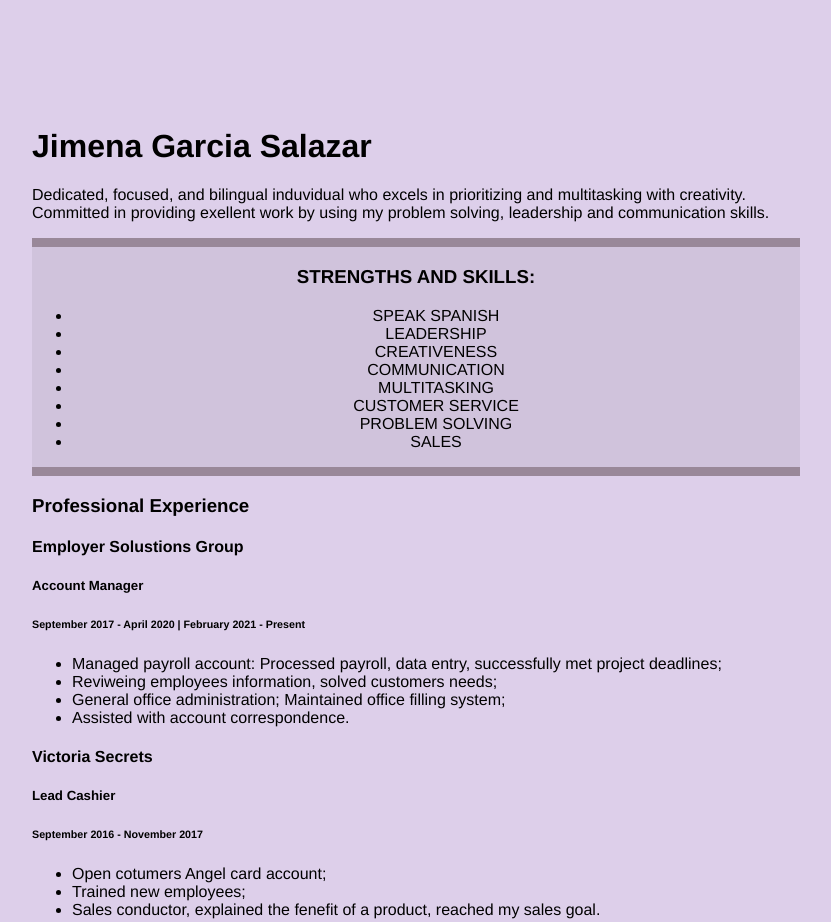
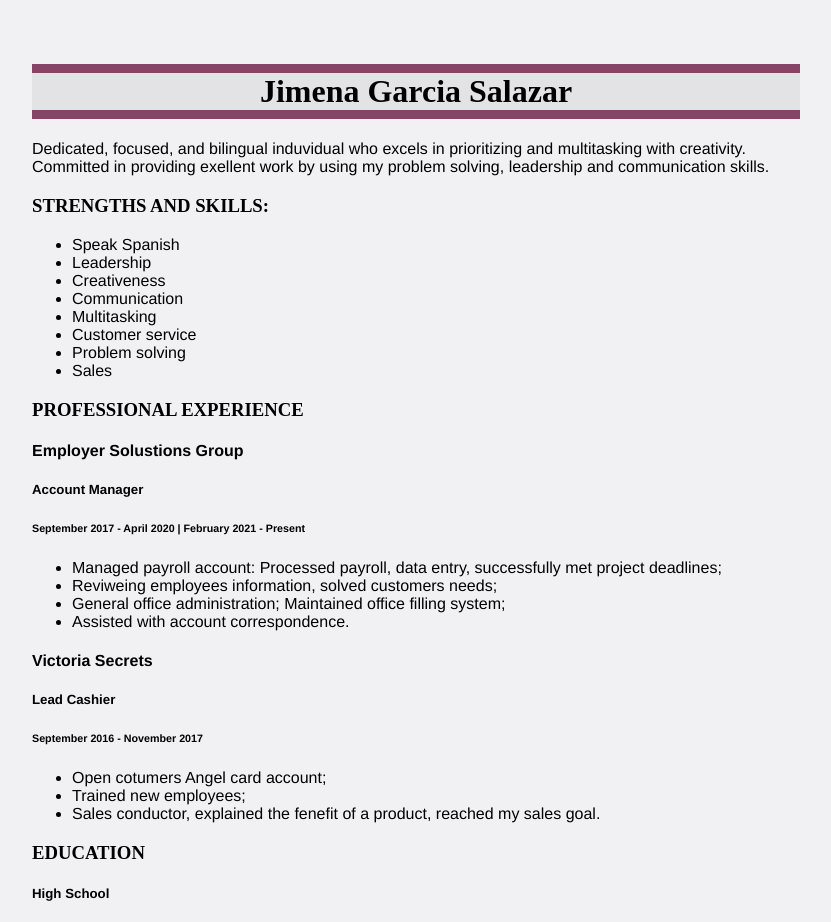
Before and after one commit to xxjimena/xxjimena.github.io, a plain HTML site: page index.html in a window 1280 px wide. Shown: the top 922 px of the page, without its empty margins (224-1055 px from the left). Drawn offline with Linux system fonts and the light colour scheme.

Commit message:
Update style.css

```diff
--- a/style.css
+++ b/style.css
@@ -1,15 +1,18 @@
 body {
-  background-color: #5193;
-  color: ;
+  background-color: #3251;
   font-family: Ariel, Helvetica, sans-serif;
-  Margin: 10% 20%;
+  Margin: 5% 20%;
 
 }
-
-.exp-header {
+h1 {
+  color: black;
+  font-family: elegant;
   text-align: center;
-  text-transform: uppercase;
-  border-top: 9px solid #989;
-  border-bottom: 9px solid #989;
+  border-top: 9px solid #846;
+  border-bottom: 9px solid #846;
   background-color: rgba(0,0,0, 0.06)
 }
+h3 {
+  text-transform: uppercase;
+  font-family: elegant;
+}
```
